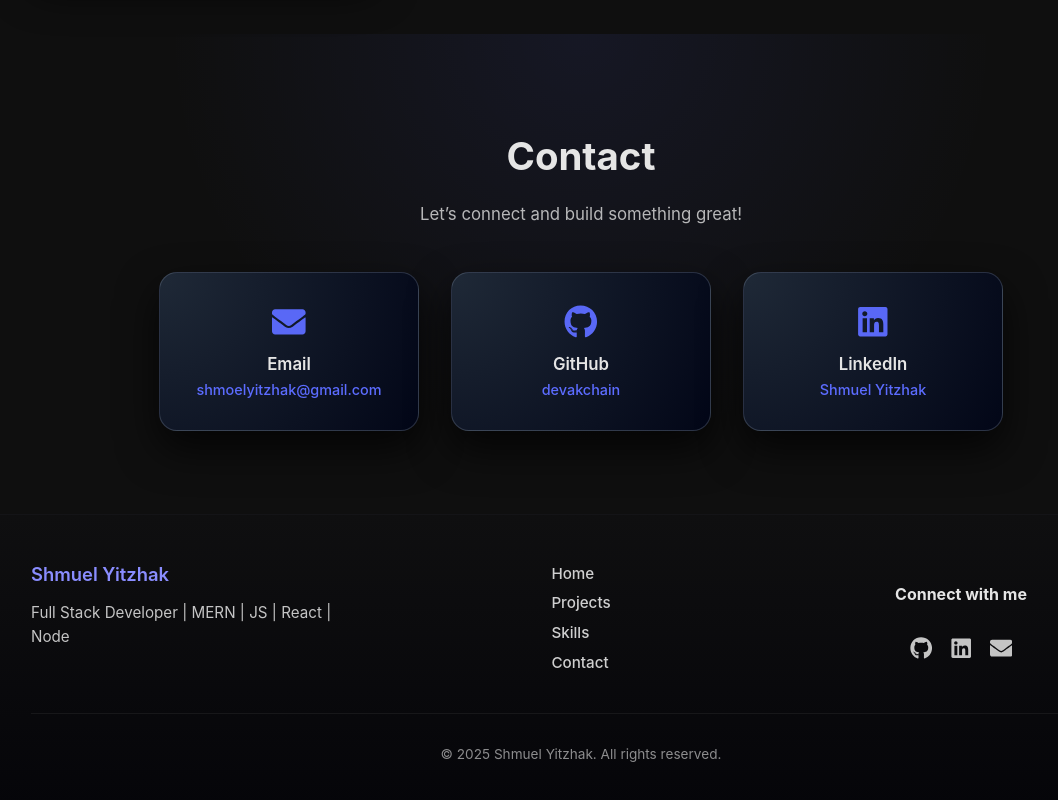
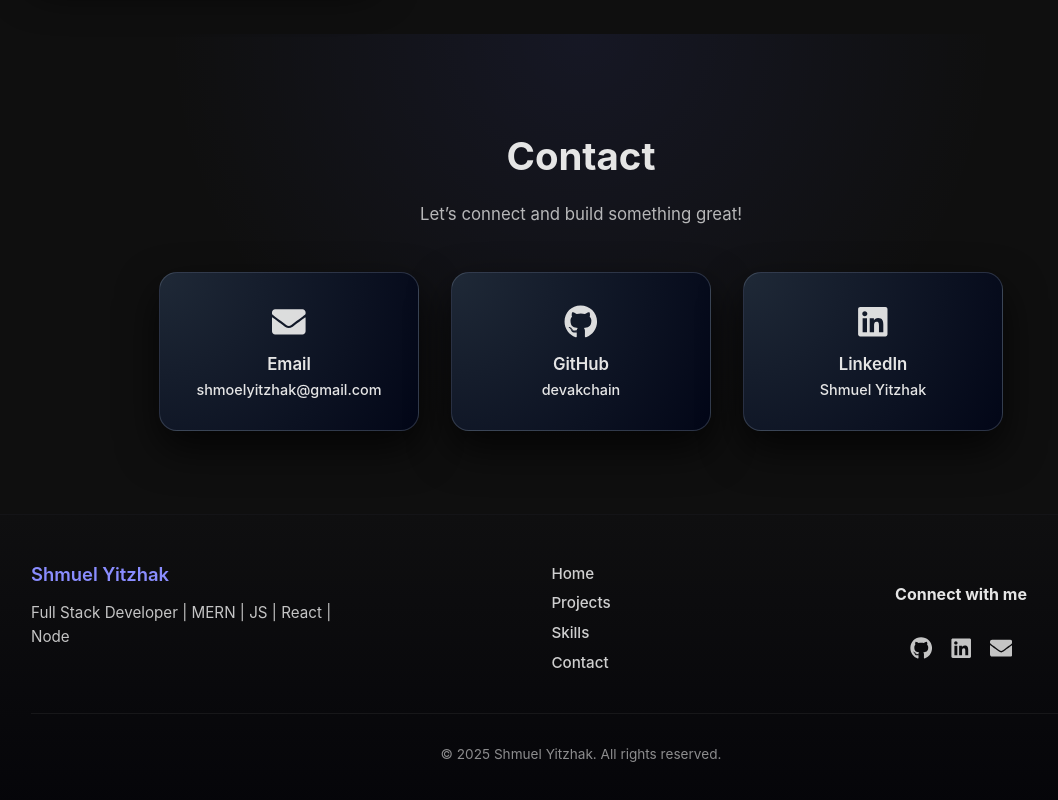
Before and after one commit to devakchain/portfolio, a React (Vite) app: page / in a window 1280 px wide. Shown: the part 3096-3896 px from the top of the page, without its empty margins (59-1117 px from the left). Built offline with nearby package versions, Linux system fonts and the light colour scheme.

Commit message:
change color in contact section

```diff
--- a/src/index.css
+++ b/src/index.css
@@ -9,6 +9,7 @@
   --primary: #5c6cff;
   --primary-hover: #4654ff;
   --accent: #8a8dff;
+  --white: "white";
 
   --card-bg: #181818;
   --card-border: rgba(255, 255, 255, 0.08);
--- a/src/styles/Contact.scss
+++ b/src/styles/Contact.scss
@@ -8,7 +8,7 @@
       transparent 55%
     ),
     var(--bg-color);
-  color: var(--text-color);
+  color: var(--white);
   min-height: 60vh;
   display: flex;
   flex-direction: column;
@@ -88,7 +88,7 @@
 /* אייקון (לוגו) בעיצוב נקי */
 .contact-section .contact-card .icon {
   font-size: 2.1rem;
-  color: var(--primary); /* צבע יותר נקי */
+  color: var(--white); /* צבע יותר נקי */
   margin-bottom: 1rem;
   opacity: 0.96;
   position: relative;
@@ -120,7 +120,7 @@
 
 /* לינק (מייל, פרופיל וכו׳) */
 .contact-section .contact-card a {
-  color: var(--primary);
+  color: var(--white);
   text-decoration: none;
   word-break: break-word;
   font-weight: 500;
--- a/src/styles/Footer.scss
+++ b/src/styles/Footer.scss
@@ -127,7 +127,7 @@
   .footer .footer-left,
   .footer .footer-middle,
   .footer .footer-right {
-    flex: 1 1 100%;
+    flex: 2 1 100%;
   }
 
   .footer .social-icons {
```
